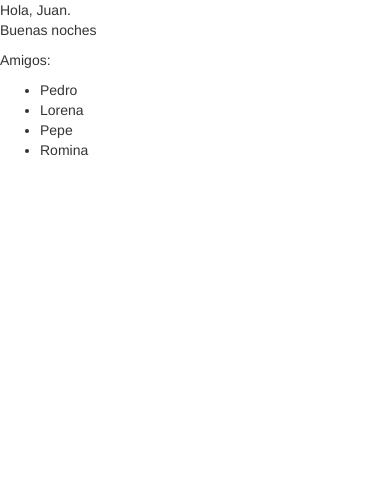
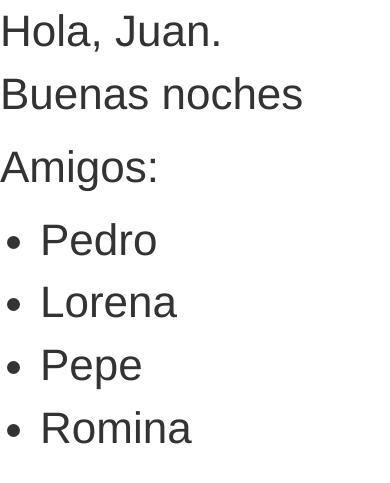
Before and after one commit to marcelaromano/social-django, a Django app: page /saludo/ in a window 390 px wide. Shown: the top 483 px of the page. Run offline with Django 3.2, Linux system fonts and the light colour scheme; some libraries are stand-ins or nearby versions.

Commit message:
CSS fixed

```diff
--- a/polls/static/css/custom.css
+++ b/polls/static/css/custom.css
@@ -12,6 +12,6 @@ h1 {
 
 @media only screen and (max-width: 767px) {
     body {
-        font-size: 44px;
+        font-size: 44px!important;
     }
 }
```
